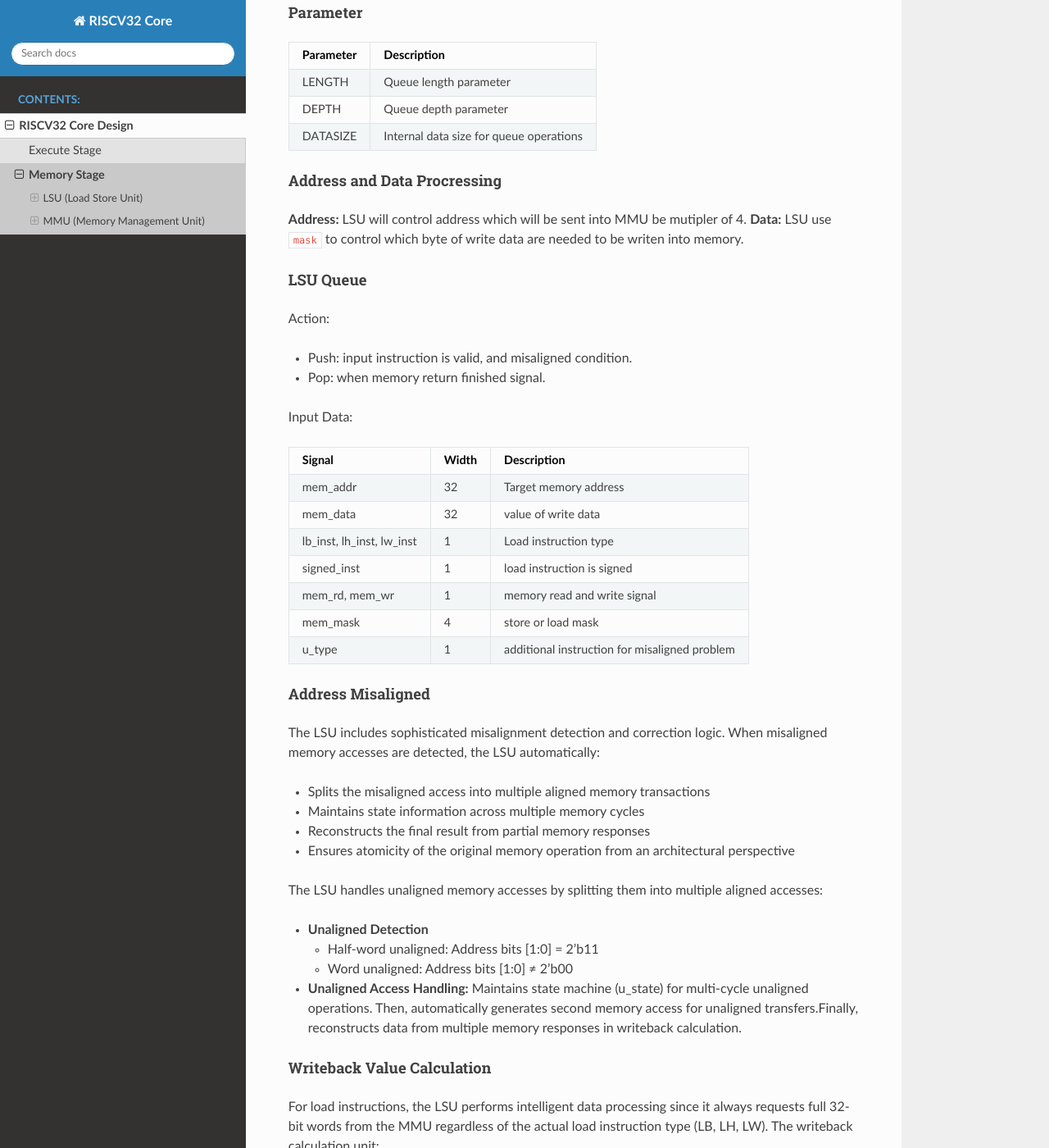
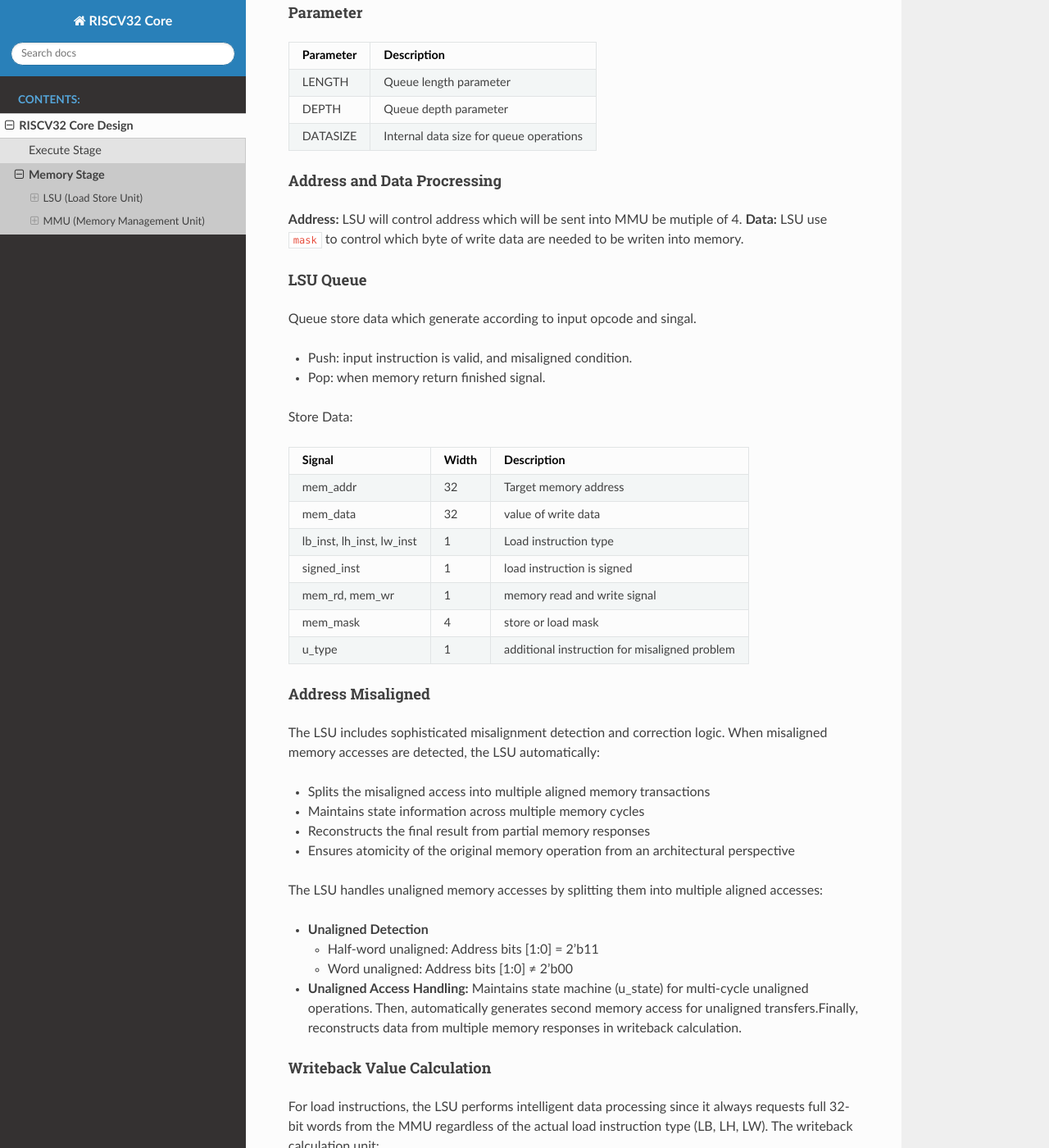
Before and after one commit to ttcn-0906/riscv32-core-doc, a Sphinx documentation site: the page built from docs/source/mem_stage.md, in a window 1280 px wide and 1400 px high, scrolled down 625 px. Shown: the whole window at 82% size. Built offline with Sphinx 7.4.7 and the Read the Docs theme 3.1.0, drawn with Linux system fonts in a browser that asks for light colours; some of the changed text lies outside the part shown.

Commit message:
Modify some detail

```diff
--- a/docs/source/mem_stage.md
+++ b/docs/source/mem_stage.md
@@ -20,16 +20,17 @@ In RISC-V core, the Load Store Unit (LSU) is a critical pipeline component respo
 
 #### Address and Data Procressing
 
-**Address:** LSU will control address which will be sent into MMU be mutipler of 4. **Data:** LSU use `mask` to control which byte of write data are needed to be writen into memory.
+**Address:** LSU will control address which will be sent into MMU be mutiple of 4.
+**Data:** LSU use `mask` to control which byte of write data are needed to be writen into memory.
 
 #### LSU Queue
 
-Action:
+Queue store data which generate according to input opcode and singal.
 
 - Push: input instruction is valid, and misaligned condition.
 - Pop: when memory return finished signal.
 
-Input Data:
+Store Data:
 
 |Signal                     |Width |Description            |
 |---------------------------|------|-----------------------|
@@ -69,7 +70,7 @@ Manages the timing of writeback operations to the register file
 
 #### Exception Handling
 
-In this part, LSU will receive signal `load_fault` and `store_fault` which is sended from MMU. Then, generates exceptions:
+In this part, LSU will receive signal `load_fault` and `store_fault` which is sended from MMU. Then, LSU will generate exception signal with current load or store instruction.
 
 ## MMU (Memory Management Unit)
 
```
Also changed, not shown: other parts of docs/source/mem_stage.md (+1 -1 lines).
